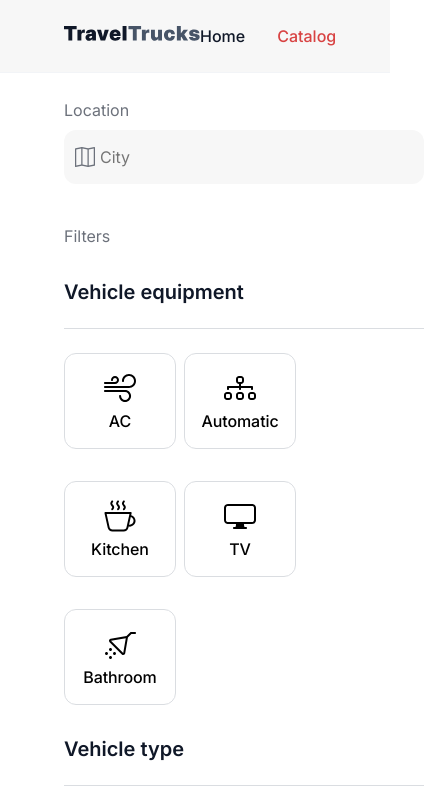
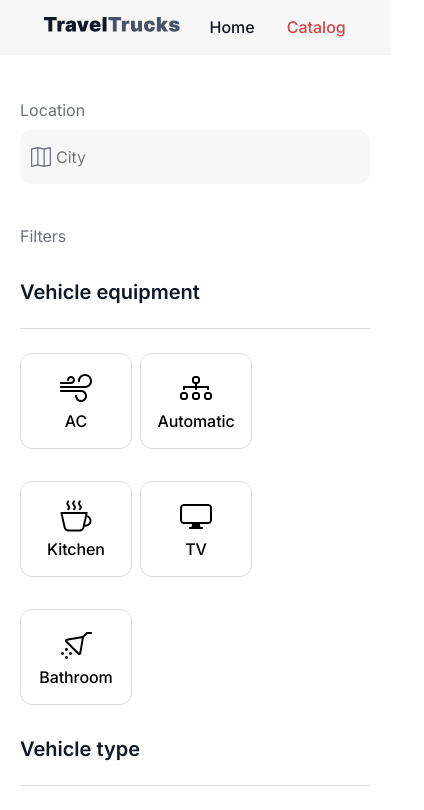
Before and after one commit to PrysiazhnaIra/CamperHire, a React (Vite) app: page /catalog in a window 390 px wide. Shown: the top 810 px of the page, 424 px wide, since content can reach past the window. Built offline with nearby package versions, Linux system fonts and the light colour scheme; no server answers.

Commit message:
adaptation from 320px

```diff
--- a/src/components/CamperDetails/CamperDetails.module.css
+++ b/src/components/CamperDetails/CamperDetails.module.css
@@ -1,5 +1,5 @@
 .detailsBlock {
-  padding: 120px 64px;
+  padding: 90px 20px;
 }
 
 .title {
@@ -136,6 +136,14 @@
   gap: 40px;
 }
 
+@media (min-width: 768px) {
+  .detailsBlock {
+    max-width: 1440px;
+    padding: 120px 64px;
+    margin: 0 auto;
+  }
+}
+
 @media (min-width: 1440px) {
   .infoContainer {
     display: flex;
@@ -143,10 +151,6 @@
     justify-content: center;
     gap: 40px;
   }
-
-  .detailsBlock {
-    max-width: 1440px;
-  }
 }
 
 .goBackBtn {
--- a/src/components/CamperItem/CamperItem.module.css
+++ b/src/components/CamperItem/CamperItem.module.css
@@ -11,8 +11,6 @@
 
 .imageBlock {
   position: relative;
-  width: 292px;
-  height: 320px;
   display: flex;
   justify-content: center;
   align-items: center;
@@ -125,4 +123,9 @@
   .description {
     font-size: 16px;
   }
+
+  .imageBlock {
+    width: 292px;
+    height: 320px;
+  }
 }
--- a/src/components/CamperSubInfo/CamperSubInfo.module.css
+++ b/src/components/CamperSubInfo/CamperSubInfo.module.css
@@ -1,5 +1,6 @@
 .infoBlock {
   display: flex;
+  flex-direction: column;
   gap: 16px;
 }
 
@@ -29,3 +30,11 @@
 .map {
   fill: var(--main);
 }
+
+@media (min-width: 768px) {
+  .infoBlock {
+    display: flex;
+    flex-direction: row;
+    gap: 16px;
+  }
+}
--- a/src/components/Catalog/Catalog.module.css
+++ b/src/components/Catalog/Catalog.module.css
@@ -3,10 +3,16 @@
 }
 
 .wrapper {
-  padding: 0px 64px;
+  padding: 0px 20px;
   display: flex;
   flex-direction: column;
   gap: 64px;
+}
+
+@media (min-width: 768px) {
+  .wrapper {
+    padding: 0px 64px;
+  }
 }
 
 @media (min-width: 1024px) {
--- a/src/components/Filters/Filters.module.css
+++ b/src/components/Filters/Filters.module.css
@@ -16,7 +16,7 @@
 
 .input {
   display: flex;
-  width: 360px;
+  width: 100%;
   padding: 18px;
   padding-left: 36px;
   flex-direction: column;
@@ -70,7 +70,6 @@
 }
 
 .divider {
-  width: 360px;
   height: 0;
   border: none;
   border-top: 1px solid var(--gray-light);
@@ -132,3 +131,9 @@
   background: var(--button-hover);
   transform: scale(1.05);
 }
+
+@media (min-width: 1024px) {
+  .input {
+    width: 360px;
+  }
+}
--- a/src/components/Header/Header.module.css
+++ b/src/components/Header/Header.module.css
@@ -4,8 +4,8 @@
   width: 100vw;
   z-index: 1;
   display: flex;
-  justify-content: space-between;
-  padding: 24px 64px;
+  justify-content: space-evenly;
+  padding: 15px;
   align-items: center;
   border-bottom: 1px solid var(--badges);
   background: var(--inputs);
@@ -46,8 +46,14 @@
   transform: scale(1.05);
 }
 
-@media (min-width: 1440px) {
+@media (min-width: 480px) {
   .block {
-    /* max-width: 1440px; */
+    padding: 24px 64px;
   }
 }
+
+@media (min-width: 1441px) {
+  .link {
+    font-size: 24px;
+  }
+}
--- a/src/components/Hero/Hero.module.css
+++ b/src/components/Hero/Hero.module.css
@@ -4,7 +4,7 @@
   background-size: cover;
   background-position: center;
   background-repeat: no-repeat;
-  padding: 260px 64px;
+  padding: 150px 25px;
   margin: 0 auto;
 }
 
@@ -52,3 +52,9 @@
   background: var(--button-hover);
   transform: scale(1.05);
 }
+
+@media (min-width: 480px) {
+  .hero {
+    padding: 260px 64px;
+  }
+}
```
